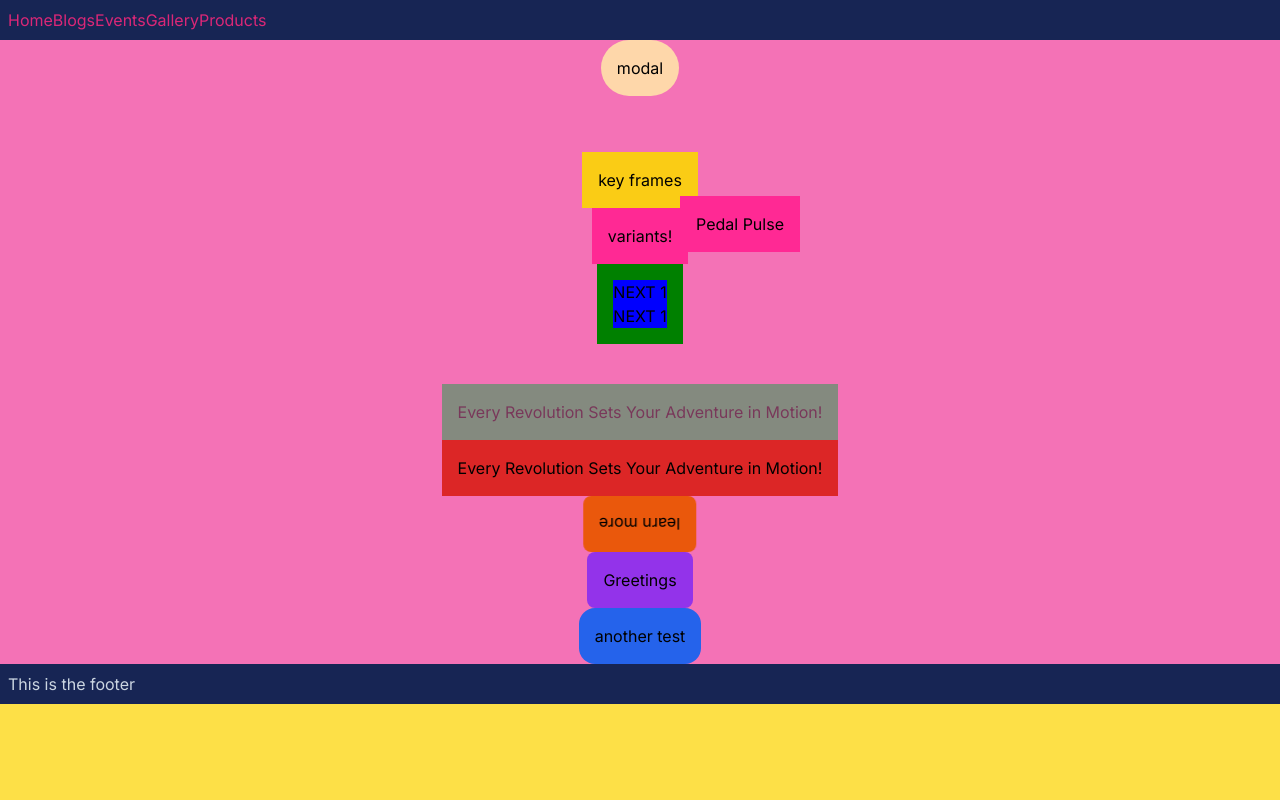
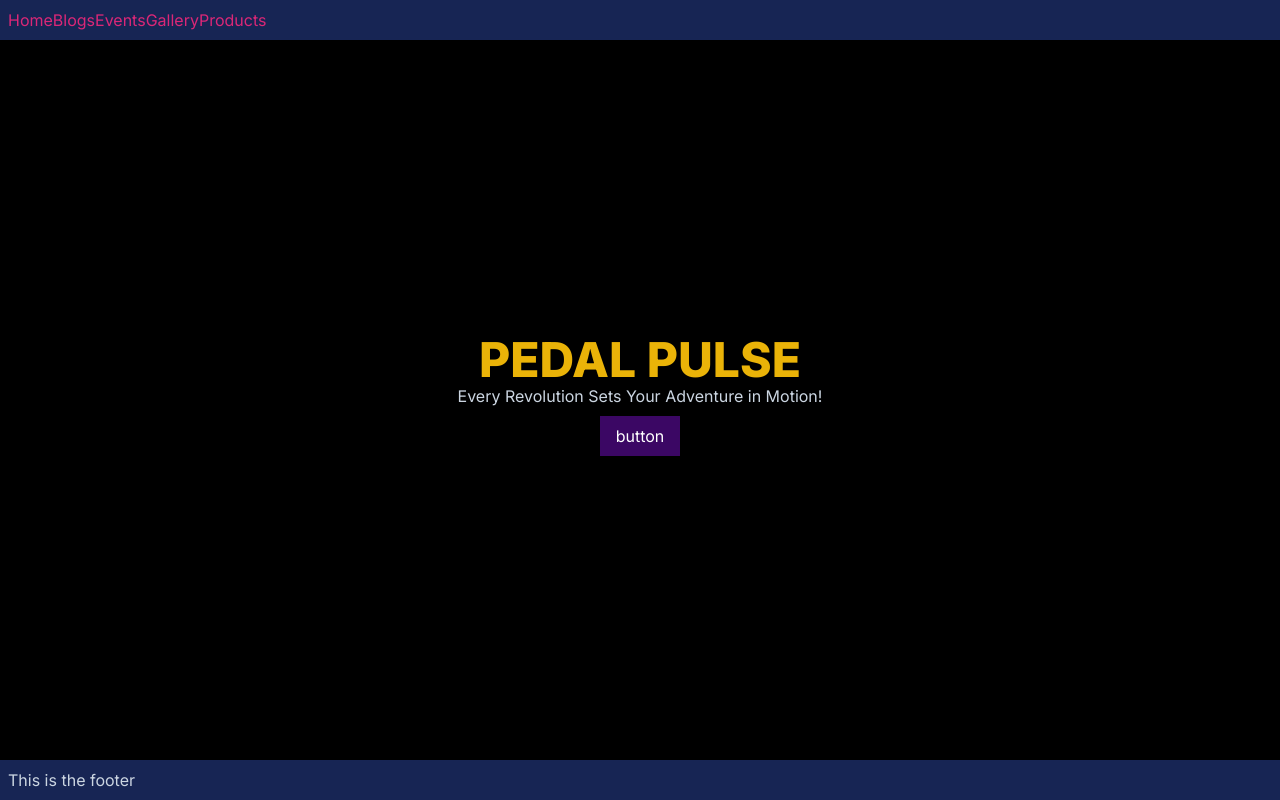
Before and after one commit to shiba517/framermotion, a Next.js app in the folder bike/: page / in a window 1280 px wide. Built offline with nearby package versions, Linux system fonts and the light colour scheme.

Commit message:
header section created

```diff
--- a/bike/app/layout.tsx
+++ b/bike/app/layout.tsx
@@ -19,7 +19,7 @@ export default function RootLayout({
 }) {
   return (
     <html lang="en">
-      <body className={`${inter.className} bg-yellow-300`}>
+      <body className={`${inter.className} bg-yellow-300 flex flex-col h-screen justify-between`}>
         <header className='p-2 bg-blue-950 text-slate-300'>
           <Navigation></Navigation>
         </header>
--- a/bike/app/page.tsx
+++ b/bike/app/page.tsx
@@ -6,6 +6,7 @@ import IndexPage from '@/components/IndexPage/IndexPage'
 import MFAnimatePresence from '@/components/MotionFramer/MFAnimatePresence';
 import FramerModal from '@/components/MotionFramer/FramerModal';
 import { useState } from 'react';
+import HeroSection3 from '@/components/IndexPage/HeroSection3';
 
 export default function Home() {
   const [showModal, setShowModal] = useState(false)
@@ -17,9 +18,10 @@ export default function Home() {
     //   <HeroSection2></HeroSection2>
     // </MFAnimatePresence>
 
-    <main>
+    <main className='h-full bg-green-400'>
       <FramerModal showModal={showModal} setShowModal={setShowModal}></FramerModal>
-      <HeroSection2 setShowModal={setShowModal}></HeroSection2>
+      <HeroSection3></HeroSection3>
+      {/* <HeroSection2 setShowModal={setShowModal}></HeroSection2> */}
     </main>
 
     // <main>
--- a/bike/components/IndexPage/HeroSection2.tsx
+++ b/bike/components/IndexPage/HeroSection2.tsx
@@ -103,8 +103,9 @@ const HeroSection2 = ({setShowModal}: any) => {
       className="bg-yellow-600 p-4 w-fit mx-auto"
       animate={{fontSize: 110, x: 100, y: 100, backgroundColor: '#ff2994'}}
       >
-        <motion.h2>Pedal Pulse</motion.h2>
+        <motion.h2>Pedal Pulse!</motion.h2>
       </motion.div>
+
       { showTitle && (
         <motion.div
         className="bg-purple-800 p-4 w-fit mx-auto"
--- /dev/null
+++ b/bike/components/IndexPage/HeroSection3.tsx
@@ -0,0 +1,84 @@
+import React from 'react';
+import baseInfoJson from '@/json/baseInfo.json'
+import { motion } from 'framer-motion';
+
+const baseInfoData = baseInfoJson[0]
+
+const headerVariant = {
+    initial: {
+        y: '-50vh',
+        opacity: 0
+    },
+    animate: {
+        y: 0,
+        opacity: 1,
+        transition: {
+            type: 'spring',
+            mass: 0.4,
+            damping: 4,
+            duration: 1,
+        }
+    }
+}
+
+const subHeaderVariant = {
+    initial: {
+        opacity: 0
+    },
+    animate: {
+        opacity: 1,
+        rotateZ: 360,
+        transition: {
+            duration: 1,
+            delay: 1
+        }
+    }
+}
+
+const buttonVariant = {
+    initial: {
+        opacity: 0
+    },
+    animate: {
+        opacity: 1,
+        // rotateZ: 360,
+        transition: {
+            duration: 1,
+            delay: 2
+        }
+    },
+    whileHover: {
+        scale: 1.1,
+        boxShadow: '0px 0px 8px rgb(255, 255, 255'
+    }
+}
+
+const HeroSection3 = () => {
+  return (
+    <motion.div className='bg-black text-white h-full flex flex-col items-center justify-center'>
+        <motion.h2
+        className='uppercase font-extrabold text-5xl text-yellow-500'
+        variants={headerVariant}
+        initial='initial'
+        animate='animate'
+        >{ baseInfoData.title }</motion.h2>
+        <motion.p
+        className='text-slate-300'
+        variants={subHeaderVariant}
+        initial='initial'
+        animate='animate'
+        >{ baseInfoData.subtitle }</motion.p>
+        <div className='p-2'>
+            <motion.button
+            className='bg-purple-950 px-4 py-2'
+            variants={buttonVariant}
+        initial='initial'
+        animate='animate'
+        whileHover='whileHover'
+            >button</motion.button>
+        </div>
+    </motion.div>
+  );
+}
+
+export default HeroSection3;
```
